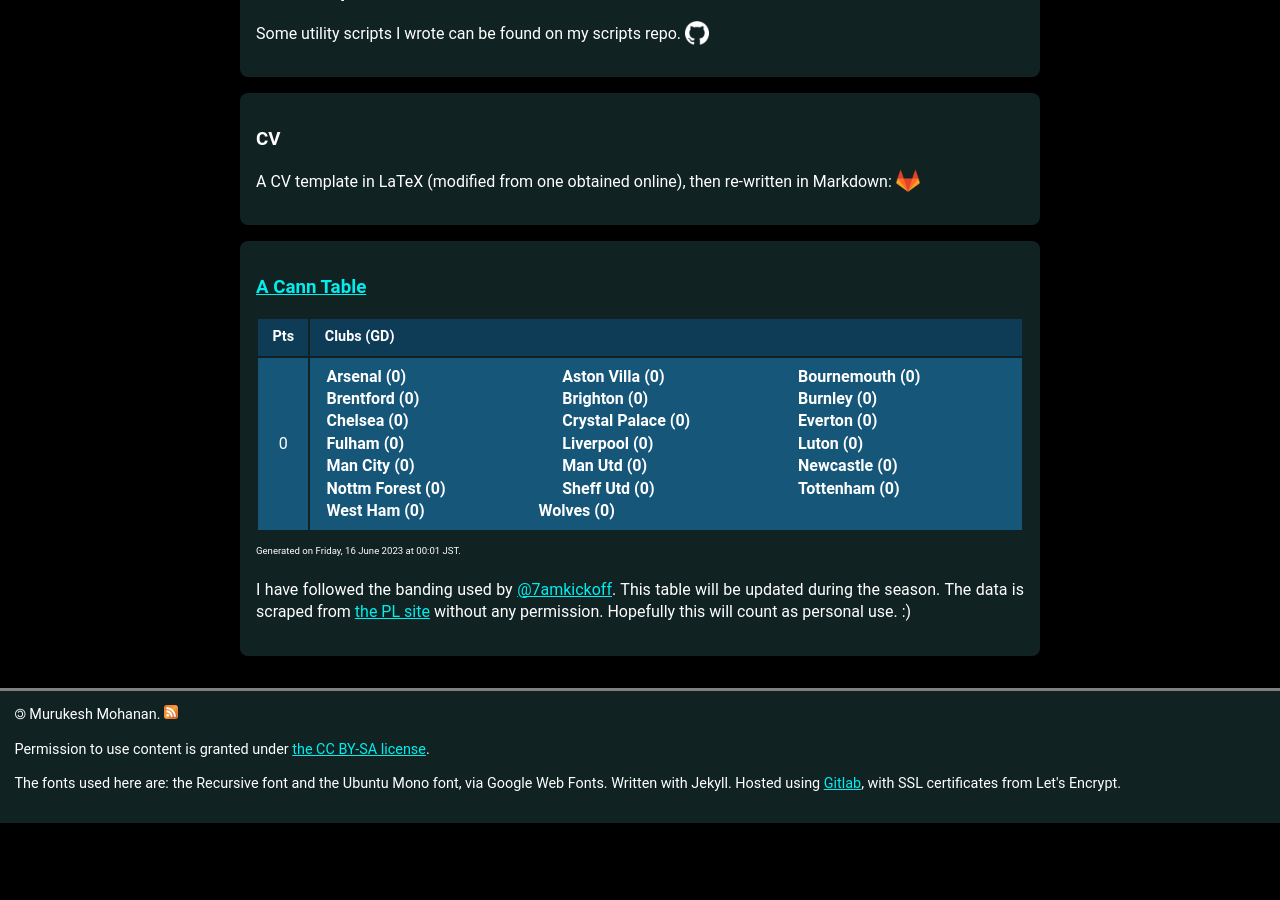
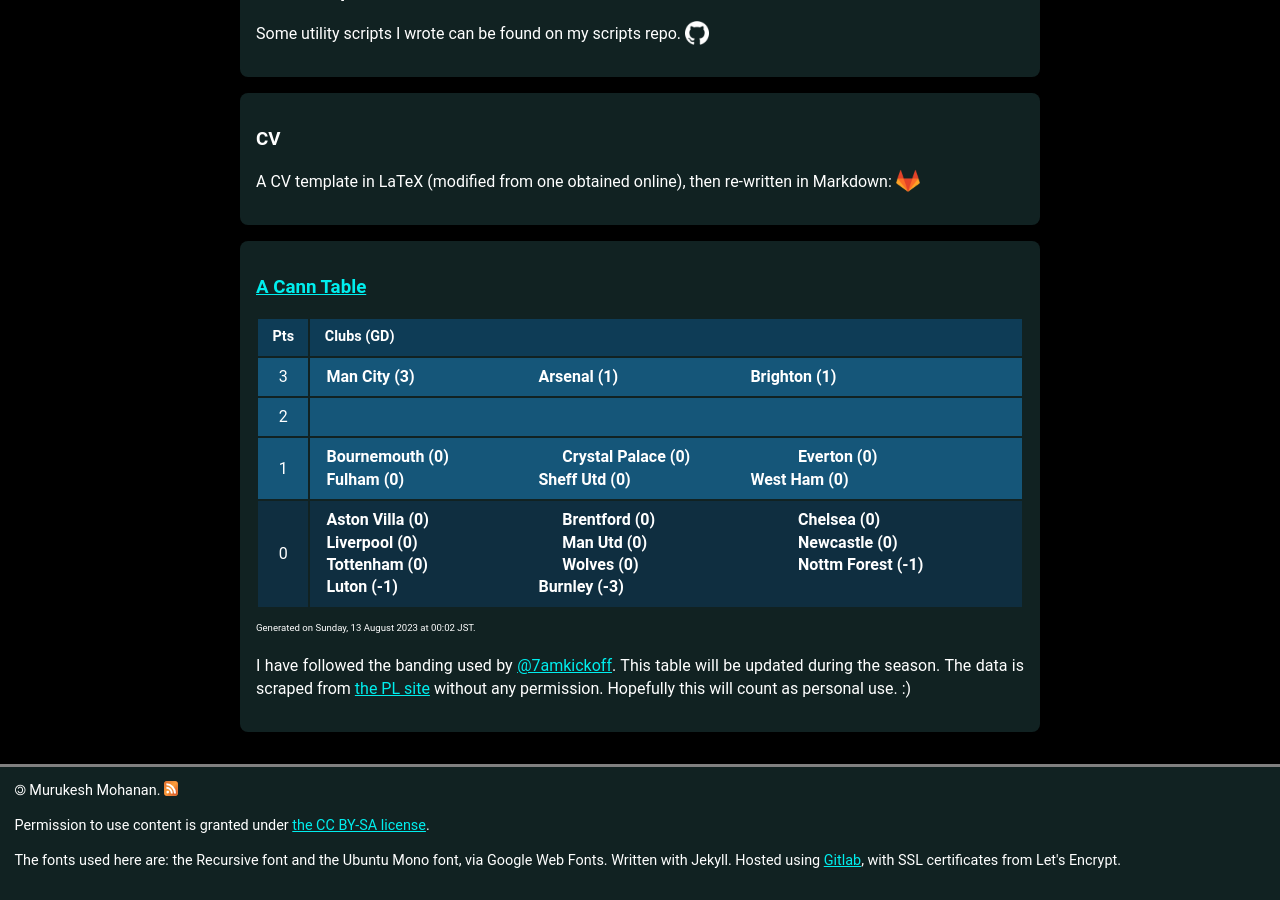
Before and after one commit to muru/muru.github.io, a Jekyll site: the page built from resources.md, in a window 1280 px wide and 900 px high, scrolled down 1128 px. Built offline with Jekyll 4.4.1, drawn with Linux system fonts in a browser that asks for light colours; some web fonts are replaced; before the commit the page ends 1951 px from its top, so only the background shows below that.

Commit message:
updated cann-table: Sun 13 Aug 00:02:52 JST 2023

```diff
--- a/cann-table.html
+++ b/cann-table.html
@@ -1,29 +1,44 @@
 <table id="cann-table">
 <thead> <th> Pts </th> <th> Clubs (GD) </th> </thead>
 	<tr class="cann-row-1">
-		<td class="cann-point"> 0 </td>
+		<td class="cann-point"> 3 </td>
 		<td class="cann-clubs">
-			<span class="club-name"> Arsenal (0) </span>
-			<span class="club-name"> Aston Villa (0) </span>
+			<span class="club-name"> Man City (3) </span>
+			<span class="club-name"> Arsenal (1) </span>
+			<span class="club-name"> Brighton (1) </span>
+		</td>
+ 	</tr>
+	<tr class="cann-row-1">
+		<td class="cann-point"> 2 </td>
+		<td class="cann-clubs">
+		</td>
+ 	</tr>
+	<tr class="cann-row-1">
+		<td class="cann-point"> 1 </td>
+		<td class="cann-clubs">
 			<span class="club-name"> Bournemouth (0) </span>
-			<span class="club-name"> Brentford (0) </span>
-			<span class="club-name"> Brighton (0) </span>
-			<span class="club-name"> Burnley (0) </span>
-			<span class="club-name"> Chelsea (0) </span>
 			<span class="club-name"> Crystal Palace (0) </span>
 			<span class="club-name"> Everton (0) </span>
 			<span class="club-name"> Fulham (0) </span>
+			<span class="club-name"> Sheff Utd (0) </span>
+			<span class="club-name"> West Ham (0) </span>
+		</td>
+ 	</tr>
+	<tr class="cann-row-2">
+		<td class="cann-point"> 0 </td>
+		<td class="cann-clubs">
+			<span class="club-name"> Aston Villa (0) </span>
+			<span class="club-name"> Brentford (0) </span>
+			<span class="club-name"> Chelsea (0) </span>
 			<span class="club-name"> Liverpool (0) </span>
-			<span class="club-name"> Luton (0) </span>
-			<span class="club-name"> Man City (0) </span>
 			<span class="club-name"> Man Utd (0) </span>
 			<span class="club-name"> Newcastle (0) </span>
-			<span class="club-name"> Nottm Forest (0) </span>
-			<span class="club-name"> Sheff Utd (0) </span>
 			<span class="club-name"> Tottenham (0) </span>
-			<span class="club-name"> West Ham (0) </span>
 			<span class="club-name"> Wolves (0) </span>
+			<span class="club-name"> Nottm Forest (-1) </span>
+			<span class="club-name"> Luton (-1) </span>
+			<span class="club-name"> Burnley (-3) </span>
 		</td>
  	</tr>
 </table>
-<span id="cann-gen-note"> Generated on  Friday, 16 June 2023 at 00:01 JST. </span>
+<span id="cann-gen-note"> Generated on  Sunday, 13 August 2023 at 00:02 JST. </span>
```
